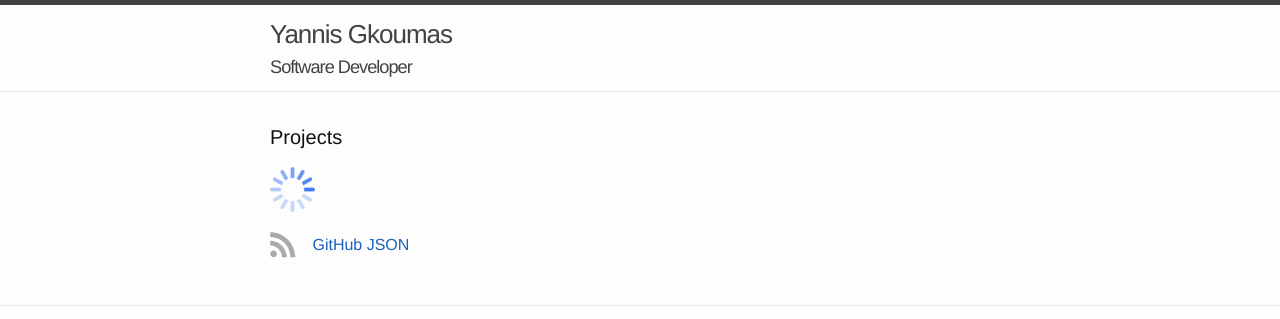
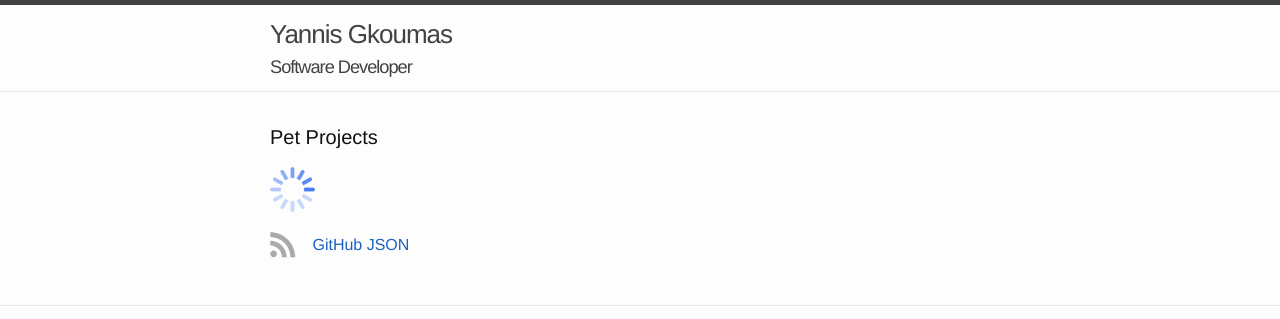
Before and after one commit to ygkoumas/ygkoumas.github.io, a Jekyll site: the page built from index.html, in a window 1280 px wide. Shown: the top 319 px of the page. Built offline with Jekyll 4.4.1, drawn with Linux system fonts in a browser that asks for light colours.

Commit message:
Edit the content, minor

```diff
--- a/index.html
+++ b/index.html
@@ -4,7 +4,7 @@ layout: default
 
 <div class="home">
 
-  <h1 class="page-heading">Projects</h1>
+  <h1 class="page-heading">Pet Projects</h1>
   <div class="github-call">
     <img class="loading--icon" src="images/loading.gif">
   </div>
```
